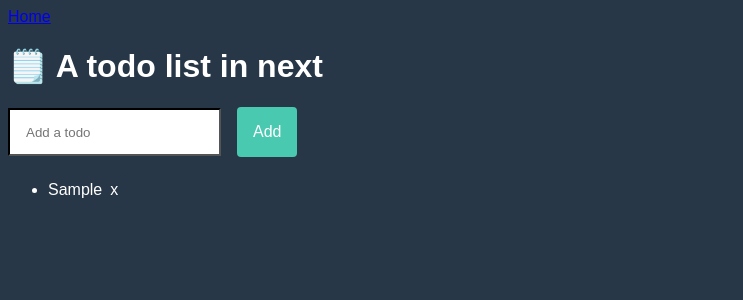
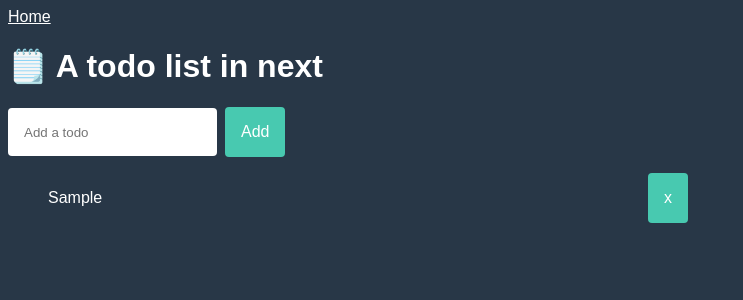
Before and after one commit to richardhuf84/nextjs-blog, a Next.js app: page /todo in a window 1280 px wide. Both pictures are taken after typing "Sample" into the empty fields and a click on the button "Add". Shown: the top 300 px of the page, without its empty margins (0-743 px from the left). Built offline with nearby package versions, Linux system fonts and the light colour scheme.

Commit message:
feat: styling

```diff
--- a/components/Box.tsx
+++ b/components/Box.tsx
@@ -1,15 +1,17 @@
 import styled from 'styled-components';
 import { color, space, layout, flexbox, borders } from 'styled-system';
 
-const Box = styled.div`
-  boxSizing: 'border-box'
-  minWidth: 0
-  fontFamily: 'Sans serif'
-  ${color}
-  ${space}
-  ${layout}
-  ${flexbox}
-  ${borders}
-`;
+const Box = styled('div')(
+  {
+    boxSizing: 'border-box',
+    minWidth: 0,
+    fontFamily: 'Sans-Serif',
+  },
+  color,
+  space,
+  layout,
+  flexbox,
+  borders
+);
 
 export default Box;
--- a/components/Button.tsx
+++ b/components/Button.tsx
@@ -16,7 +16,7 @@ const Button = styled('button')(
   variant({
     variants: {
       primary: {
-        p: 'medium',
+        p: ['small', 'medium'],
         bg: 'primary',
         color: 'onPrimary',
         fontSize: 'body'
--- a/components/TextInput.tsx
+++ b/components/TextInput.tsx
@@ -1,19 +1,19 @@
 import styled from 'styled-components';
-import { borders, colors, layout } from 'styled-system';
+import { borders, colors, layout, space } from 'styled-system';
 
 const
   TextInput = styled('input')(
     {
+      border: 0,
+      borderRadius: 4,
+      display: 'inline-block',
+      height: 16,
       padding: 16,
-      borderSize: 2,
-      borderColor: 'black',
-      height: 12,
-      display: 'inline-block',
-      marginRight: 16
     },
     borders,
     colors,
-    layout
+    layout,
+    space
   );
 
 export default TextInput;
--- a/components/TodoList.tsx
+++ b/components/TodoList.tsx
@@ -1,16 +1,16 @@
 import { useState, useRef } from 'react';
 import { v4 as uuid } from 'uuid';
 import Button from './Button';
+import Box from './Box';
 import TextInput from './TextInput';
 
 export default function TodoList() {
   const [todos, updateTodos] = useState([]);
   const [newTodo, setNewTodo] = useState('');
-
   const textInput = useRef(null);
 
-  const handleSubmit = function (e) {
-    e.preventDefault();
+  const handleSubmit = function (event) {
+    event.preventDefault();
 
     updateTodos(
       todos => [
@@ -36,20 +36,28 @@ export default function TodoList() {
   const renderTodos = todos =>
     todos.length ?
       todos.map(todo =>
-        <li
+        <Box
+          as="li"
+          display="flex"
+          alignItems="center"
+          justifyContent="space-between"
+          mb={2}
+          width="50vw"
           key={todo.id}
 
         >
           {todo.todo}
           <Button
             type="button"
-            variant="secondary"
+            variant="primary"
+            ml={2}
             onClick={e => removeTodo(todo.id, e)}
+
           >
             x
           </Button>
 
-        </li>)
+        </Box>)
       :
       'No todo\'s yet..';
 
@@ -62,6 +70,7 @@ export default function TodoList() {
         value={newTodo}
         ref={textInput}
         onChange={e => setNewTodo(e.currentTarget.value)}
+        mr={2}
       />
 
       <Button
--- a/pages/_app.tsx
+++ b/pages/_app.tsx
@@ -3,11 +3,26 @@ import { createGlobalStyle, ThemeProvider } from 'styled-components';
 import theme from '../theme';
 
 const GlobalStyle = createGlobalStyle`
-body {
-  background-color: ${props => props.theme.colors.navy};
-  color: ${props => (props.whiteColor ? 'white' : 'black')};
-  font-family: ${props => props.theme.fontFamily};
-}`
+  body {
+    background-color: ${props => props.theme.colors.navy};
+    color: ${props => (props.whiteColor ? 'white' : 'black')};
+    font-family: ${props => props.theme.fontFamily};
+  }
+
+  a {
+    color: ${props => props.theme.colors.white};
+
+    &:visited {
+      color: ${props => props.theme.colors.white};
+    }
+
+    &:hover {
+      color: ${props => props.theme.colors.primary};
+
+    }
+  }
+
+`
 
 // This default export is required in a new `pages/_app.js` file.
 export default function MyApp({ Component, pageProps }) {
--- a/theme.js
+++ b/theme.js
@@ -23,9 +23,15 @@ radii.small = radii[0];
 radii.medium = radii[1];
 radii.large = radii[2];
 
-console.log('radii', radii);
+const breakpoints = ['40em', '52em', '64em', '80em']
+
+breakpoints.sm = breakpoints[0]
+breakpoints.md = breakpoints[1]
+breakpoints.lg = breakpoints[2]
+breakpoints.xl = breakpoints[3]
 
 const theme = {
+  breakpoints,
   colors,
   fontSizes,
   radii,
```
